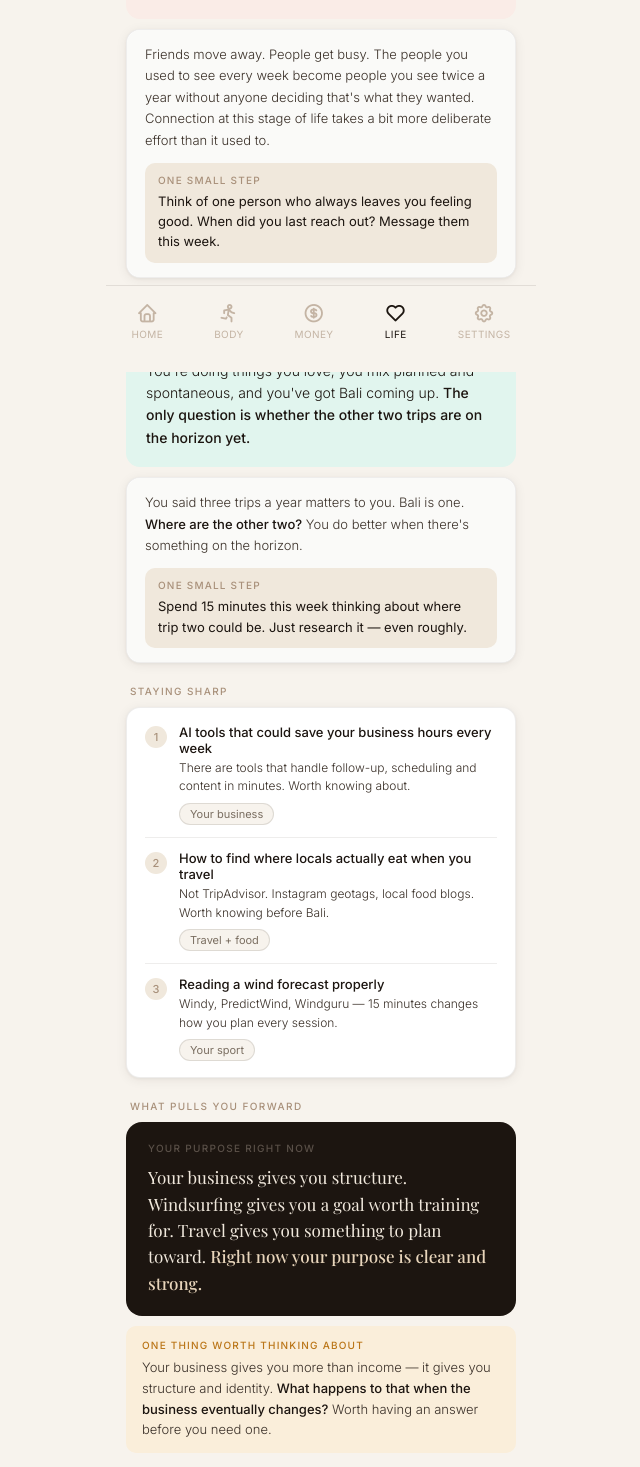
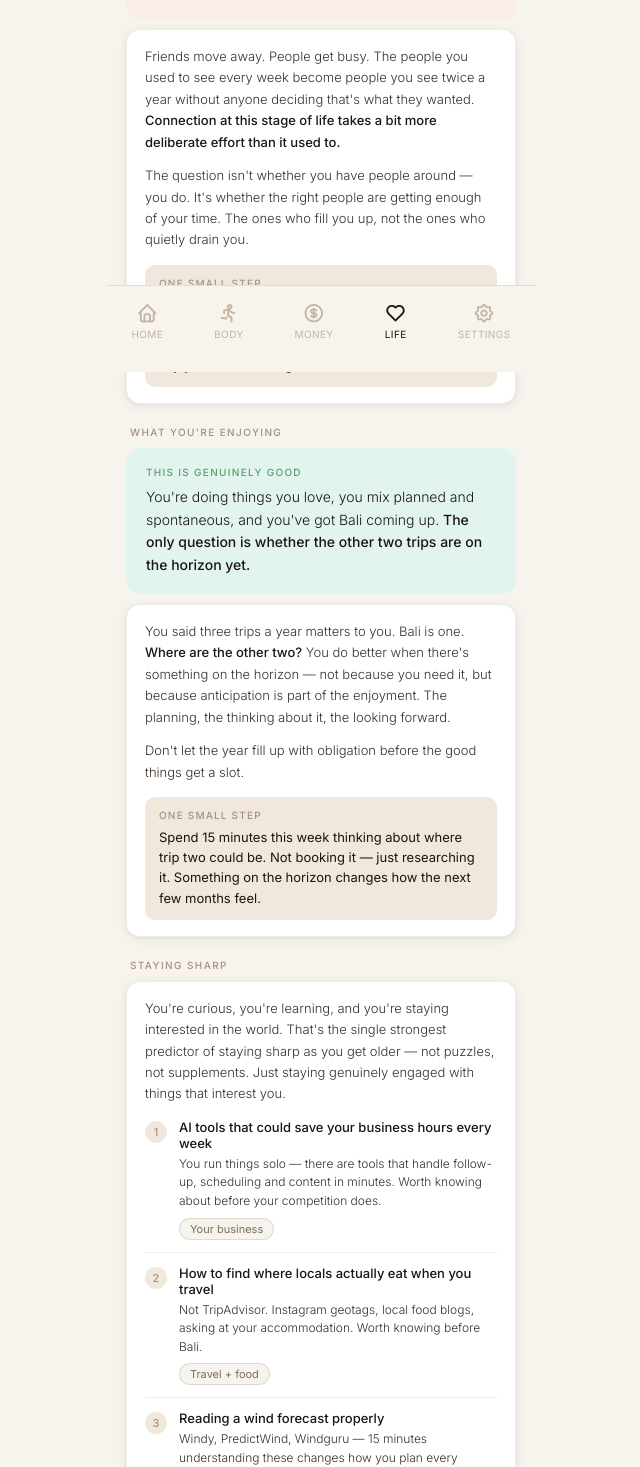
Before and after one commit to JessicaCrisp/LiLiLoLife, a Next.js app in the folder lililo/: page /life in a window 1280 px wide. Shown: the part 428-1895 px from the top of the page, without its empty margins (319-959 px from the left). Built offline with nearby package versions, Linux system fonts and the light colour scheme; a web font is replaced by a local one.

Commit message:
Add ActionBox component and update LifeScreen layout
Added ActionBox component for displaying action prompts and updated various sections to include it. Adjusted styles and content for improved layout and readability.

```diff
--- a/lililo/app/life/page.tsx
+++ b/lililo/app/life/page.tsx
@@ -2,13 +2,21 @@
 
 import { useRouter } from 'next/navigation'
 import BottomNav from '@/components/BottomNav'
+
+function ActionBox({ text }: { text: string }) {
+  return (
+    <div style={{ background: '#F0E8DC', borderRadius: 10, padding: '12px 14px', marginTop: 14 }}>
+      <p style={{ fontSize: 10, fontWeight: 500, letterSpacing: '0.12em', textTransform: 'uppercase', color: 'var(--warm-light)', marginBottom: 6 }}>One small step</p>
+      <p style={{ fontSize: 13, fontWeight: 400, color: 'var(--charcoal)', lineHeight: 1.55 }}>{text}</p>
+    </div>
+  )
+}
 
 export default function LifeScreen() {
   const router = useRouter()
 
   return (
     <div className="screen">
-
       <div style={{ padding: '56px 24px 0' }}>
         <button onClick={() => router.push('/home')} style={{ display: 'flex', alignItems: 'center', gap: 6, background: 'none', border: 'none', cursor: 'pointer', padding: 0 }}>
           <i className="ti ti-arrow-left" style={{ fontSize: 14, color: 'var(--warm-light)' }} aria-hidden="true" />
@@ -18,9 +26,7 @@ export default function LifeScreen() {
 
       <div className="page-hero" style={{ paddingTop: 16 }}>
         <span className="kicker">Your life</span>
-        <h1 className="serif-xl" style={{ marginBottom: 8 }}>
-          Your people.<br />Your joy.<br /><em>Your mind.</em>
-        </h1>
+        <h1 className="serif-xl" style={{ marginBottom: 8 }}>Your people.<br />Your joy.<br /><em>Your mind.</em></h1>
         <p className="sub-text">The things that make life feel full — not just busy.</p>
       </div>
 
@@ -33,16 +39,15 @@ export default function LifeScreen() {
           <strong style={{ fontWeight: 500 }}>Having people around and being energised by them are two very different things.</strong>
         </p>
       </div>
-      <div style={{ margin: '10px 20px 0', background: 'var(--white)', borderRadius: 'var(--r-md)', border: '0.5px solid var(--warm-hairline)', boxShadow: 'var(--shadow-card)' }}>
-        <div style={{ padding: '14px 18px', background: '#FAFAF8', borderRadius: 'var(--r-md)' }}>
-          <p style={{ fontSize: 13, fontWeight: 300, color: 'var(--charcoal-mid)', lineHeight: 1.65, marginBottom: 12 }}>
-            Friends move away. People get busy. The people you used to see every week become people you see twice a year without anyone deciding that&apos;s what they wanted. Connection at this stage of life takes a bit more deliberate effort than it used to.
-          </p>
-          <div style={{ background: '#F0E8DC', borderRadius: 10, padding: '11px 13px' }}>
-            <p style={{ fontSize: 10, fontWeight: 500, letterSpacing: '0.12em', textTransform: 'uppercase', color: 'var(--warm-light)', marginBottom: 5 }}>One small step</p>
-            <p style={{ fontSize: 13, fontWeight: 400, color: 'var(--charcoal)', lineHeight: 1.55 }}>Think of one person who always leaves you feeling good. When did you last reach out? Message them this week.</p>
-          </div>
-        </div>
+      <div style={{ margin: '10px 20px 0', background: 'var(--white)', borderRadius: 'var(--r-md)', border: '0.5px solid var(--warm-hairline)', padding: '16px 18px', boxShadow: 'var(--shadow-card)' }}>
+        <p style={{ fontSize: 13, fontWeight: 300, color: 'var(--charcoal-mid)', lineHeight: 1.65, marginBottom: 12 }}>
+          Friends move away. People get busy. The people you used to see every week become people you see twice a year without anyone deciding that&apos;s what they wanted.{' '}
+          <strong style={{ fontWeight: 500, color: 'var(--charcoal)' }}>Connection at this stage of life takes a bit more deliberate effort than it used to.</strong>
+        </p>
+        <p style={{ fontSize: 13, fontWeight: 300, color: 'var(--charcoal-mid)', lineHeight: 1.65 }}>
+          The question isn&apos;t whether you have people around — you do. It&apos;s whether the right people are getting enough of your time. The ones who fill you up, not the ones who quietly drain you.
+        </p>
+        <ActionBox text="Think of one person who always leaves you feeling good. When did you last reach out? Message them this week — not to organise something big, just to say you were thinking of them." />
       </div>
 
       {/* Enjoyment */}
@@ -54,30 +59,33 @@ export default function LifeScreen() {
           <strong style={{ fontWeight: 500 }}>The only question is whether the other two trips are on the horizon yet.</strong>
         </p>
       </div>
-      <div style={{ margin: '10px 20px 0', background: 'var(--white)', borderRadius: 'var(--r-md)', border: '0.5px solid var(--warm-hairline)', boxShadow: 'var(--shadow-card)' }}>
-        <div style={{ padding: '14px 18px', background: '#FAFAF8', borderRadius: 'var(--r-md)' }}>
-          <p style={{ fontSize: 13, fontWeight: 300, color: 'var(--charcoal-mid)', lineHeight: 1.65, marginBottom: 12 }}>
-            You said three trips a year matters to you. Bali is one. <strong style={{ fontWeight: 500, color: 'var(--charcoal)' }}>Where are the other two?</strong> You do better when there&apos;s something on the horizon.
-          </p>
-          <div style={{ background: '#F0E8DC', borderRadius: 10, padding: '11px 13px' }}>
-            <p style={{ fontSize: 10, fontWeight: 500, letterSpacing: '0.12em', textTransform: 'uppercase', color: 'var(--warm-light)', marginBottom: 5 }}>One small step</p>
-            <p style={{ fontSize: 13, fontWeight: 400, color: 'var(--charcoal)', lineHeight: 1.55 }}>Spend 15 minutes this week thinking about where trip two could be. Just research it — even roughly.</p>
-          </div>
-        </div>
+      <div style={{ margin: '10px 20px 0', background: 'var(--white)', borderRadius: 'var(--r-md)', border: '0.5px solid var(--warm-hairline)', padding: '16px 18px', boxShadow: 'var(--shadow-card)' }}>
+        <p style={{ fontSize: 13, fontWeight: 300, color: 'var(--charcoal-mid)', lineHeight: 1.65, marginBottom: 12 }}>
+          You said three trips a year matters to you. Bali is one.{' '}
+          <strong style={{ fontWeight: 500, color: 'var(--charcoal)' }}>Where are the other two?</strong>{' '}
+          You do better when there&apos;s something on the horizon — not because you need it, but because anticipation is part of the enjoyment. The planning, the thinking about it, the looking forward.
+        </p>
+        <p style={{ fontSize: 13, fontWeight: 300, color: 'var(--charcoal-mid)', lineHeight: 1.65 }}>
+          Don&apos;t let the year fill up with obligation before the good things get a slot.
+        </p>
+        <ActionBox text="Spend 15 minutes this week thinking about where trip two could be. Not booking it — just researching it. Something on the horizon changes how the next few months feel." />
       </div>
 
       {/* Staying sharp */}
       <p className="section-head">Staying sharp</p>
-      <div style={{ margin: '0 20px', background: 'var(--white)', borderRadius: 'var(--r-md)', border: '0.5px solid var(--warm-hairline)', boxShadow: 'var(--shadow-card)', padding: '16px 18px' }}>
+      <div style={{ margin: '0 20px', background: 'var(--white)', borderRadius: 'var(--r-md)', border: '0.5px solid var(--warm-hairline)', padding: '16px 18px', boxShadow: 'var(--shadow-card)' }}>
+        <p style={{ fontSize: 13, fontWeight: 300, color: 'var(--charcoal-mid)', lineHeight: 1.65, marginBottom: 14 }}>
+          You&apos;re curious, you&apos;re learning, and you&apos;re staying interested in the world. That&apos;s the single strongest predictor of staying sharp as you get older — not puzzles, not supplements. Just staying genuinely engaged with things that interest you.
+        </p>
         {[
-          { title: 'AI tools that could save your business hours every week', tag: 'Your business', detail: 'There are tools that handle follow-up, scheduling and content in minutes. Worth knowing about.' },
-          { title: 'How to find where locals actually eat when you travel', tag: 'Travel + food', detail: 'Not TripAdvisor. Instagram geotags, local food blogs. Worth knowing before Bali.' },
-          { title: 'Reading a wind forecast properly', tag: 'Your sport', detail: 'Windy, PredictWind, Windguru — 15 minutes changes how you plan every session.' },
-        ].map((item, i) => (
+          { title: 'AI tools that could save your business hours every week', tag: 'Your business', detail: 'You run things solo — there are tools that handle follow-up, scheduling and content in minutes. Worth knowing about before your competition does.' },
+          { title: 'How to find where locals actually eat when you travel', tag: 'Travel + food', detail: 'Not TripAdvisor. Instagram geotags, local food blogs, asking at your accommodation. Worth knowing before Bali.' },
+          { title: 'Reading a wind forecast properly', tag: 'Your sport', detail: 'Windy, PredictWind, Windguru — 15 minutes understanding these changes how you plan every session and whether you\'re on the water when the conditions are actually right.' },
+        ].map((item, i, arr) => (
           <div key={i} style={{ display: 'flex', gap: 12, paddingTop: i === 0 ? 0 : 12, borderTop: i === 0 ? 'none' : '0.5px solid var(--warm-hairline)', marginTop: i === 0 ? 0 : 12 }}>
             <div style={{ width: 22, height: 22, borderRadius: '50%', background: '#F0E8DC', display: 'flex', alignItems: 'center', justifyContent: 'center', fontSize: 11, fontWeight: 500, color: 'var(--warm-light)', flexShrink: 0, marginTop: 2 }}>{i + 1}</div>
             <div style={{ flex: 1 }}>
-              <p style={{ fontSize: 13, fontWeight: 500, color: 'var(--charcoal)', marginBottom: 3 }}>{item.title}</p>
+              <p style={{ fontSize: 13, fontWeight: 500, color: 'var(--charcoal)', marginBottom: 4 }}>{item.title}</p>
               <p style={{ fontSize: 12, fontWeight: 300, color: 'var(--charcoal-mid)', lineHeight: 1.55, marginBottom: 6 }}>{item.detail}</p>
               <span style={{ display: 'inline-block', background: '#F7F3ED', border: '0.5px solid rgba(44,35,24,0.12)', borderRadius: 20, padding: '3px 10px', fontSize: 11, color: 'var(--warm-mid)' }}>{item.tag}</span>
             </div>
@@ -94,13 +102,14 @@ export default function LifeScreen() {
           <strong style={{ fontWeight: 500, color: '#E8D5BB' }}>Right now your purpose is clear and strong.</strong>
         </p>
       </div>
-      <div style={{ margin: '10px 20px 0', background: '#FAEEDA', borderRadius: 'var(--r-sm)', padding: '13px 16px' }}>
+      <div style={{ margin: '10px 20px 0', background: '#FAEEDA', borderRadius: 'var(--r-sm)', padding: '14px 16px' }}>
         <p style={{ fontSize: 10, fontWeight: 500, letterSpacing: '0.12em', textTransform: 'uppercase', color: '#BA7517', marginBottom: 6 }}>One thing worth thinking about</p>
-        <p style={{ fontSize: 13, fontWeight: 300, color: 'var(--charcoal-mid)', lineHeight: 1.6 }}>
+        <p style={{ fontSize: 13, fontWeight: 300, color: 'var(--charcoal-mid)', lineHeight: 1.6, marginBottom: 10 }}>
           Your business gives you more than income — it gives you structure and identity.{' '}
           <strong style={{ fontWeight: 500, color: 'var(--charcoal)' }}>What happens to that when the business eventually changes?</strong>{' '}
-          Worth having an answer before you need one.
+          Not asking you to retire. Just asking you to have a quiet answer ready — because the people who navigate that transition best are the ones who thought about it before they needed to.
         </p>
+        <ActionBox text="No action needed right now. Just sit with this question for a week: 'If the business wasn't there tomorrow, what would give my days structure?' You don't have to answer it — just let it be there." />
       </div>
 
       {/* Nudge */}
@@ -110,6 +119,18 @@ export default function LifeScreen() {
         <div className="nudge-actions" style={{ marginTop: 16 }}>
           <button className="btn-dark-sm">Done it</button>
           <button className="btn-ghost-sm">Not yet</button>
+        </div>
+      </div>
+
+      {/* Ask */}
+      <div style={{ margin: '18px 20px 0', background: 'var(--white)', borderRadius: 'var(--r-md)', border: '0.5px solid var(--warm-hairline)', padding: 18, boxShadow: 'var(--shadow-card)' }}>
+        <p style={{ fontSize: 14, fontWeight: 500, color: 'var(--charcoal)', marginBottom: 4 }}>Something on your mind?</p>
+        <p style={{ fontSize: 12, fontWeight: 300, color: 'var(--warm-light)', marginBottom: 12, lineHeight: 1.5 }}>Ask anything about your relationships, enjoyment, or sense of purpose. There are no right answers here — just honest ones.</p>
+        <div style={{ background: '#F7F3ED', border: '0.5px solid rgba(44,35,24,0.15)', borderRadius: 10, padding: '12px 14px', fontSize: 14, color: 'var(--warm-light)', fontWeight: 300 }}>e.g. How do I find new people to connect with at this stage of life?</div>
+        <div style={{ display: 'flex', flexWrap: 'wrap', gap: 8, marginTop: 10 }}>
+          {['How do I stop feeling guilty about prioritising myself?', 'What if I don\'t know what my purpose is?', 'Is it normal to feel like this at my age?'].map(c => (
+            <span key={c} style={{ background: '#F7F3ED', border: '0.5px solid rgba(44,35,24,0.12)', borderRadius: 20, padding: '7px 13px', fontSize: 12, color: 'var(--warm-mid)', fontWeight: 300 }}>{c}</span>
+          ))}
         </div>
       </div>
 
```
